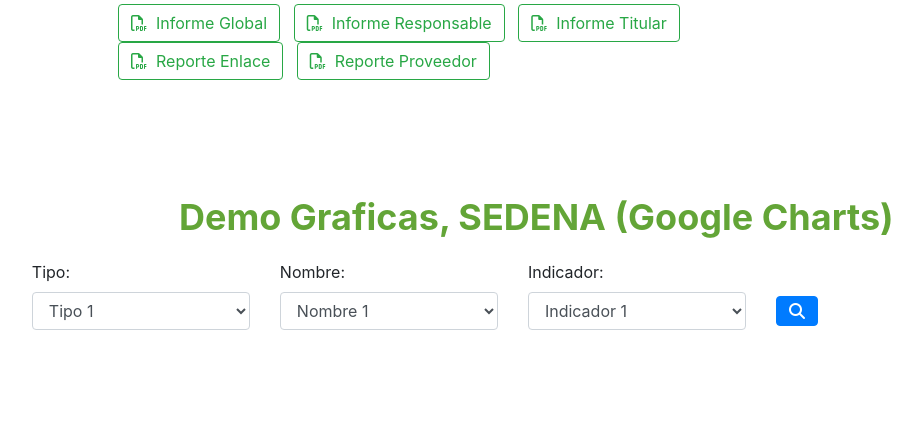
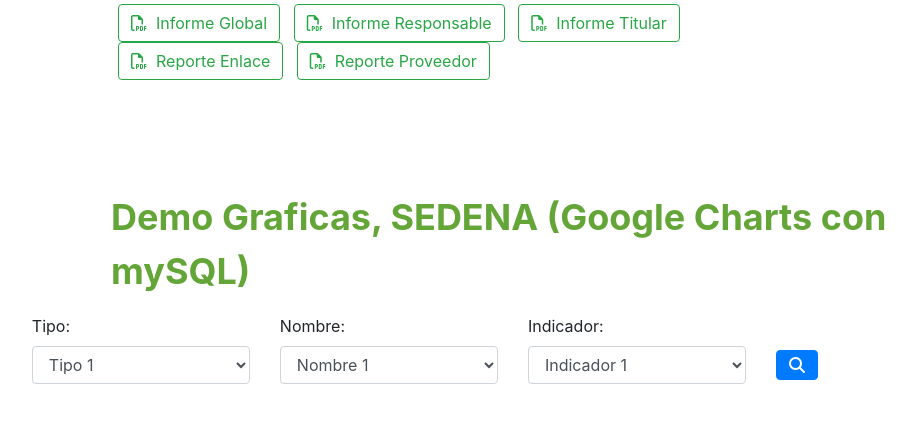
Before and after one commit to Esacoatl/proyecto-sedena, a PHP site: page /proyecto-sedena/ in a window 1280 px wide. Shown: the part 170-593 px from the top of the page, without its empty margins (212-1134 px from the left). Run offline with PHP 8.4, Linux system fonts and the light colour scheme; data that the repository does not hold is empty; some libraries are stand-ins or nearby versions.

Commit message:
correccion 2

```diff
--- a/css/styles.css
+++ b/css/styles.css
@@ -16,7 +16,7 @@
     font-weight: bold;
     font-size: 36px;
     color: #63A537;
-    padding-left: 28%;
+    padding-left: 22%;
 }
 
 .graficas-demo {
--- a/index.php
+++ b/index.php
@@ -95,7 +95,7 @@
                 class="fa fa-file-pdf-o"></i>&nbsp;&nbsp;Reporte Proveedor</a>
     </div>
     <div class="graficas-demo">
-        <p class="titulo-charts">Demo Graficas, SEDENA (Google Charts)</p>
+        <p class="titulo-charts">Demo Graficas, SEDENA (Google Charts con mySQL)</p>
         <form>
             <div class="form-group row forms-charts">
                 <div class="col-sm-3">
```
